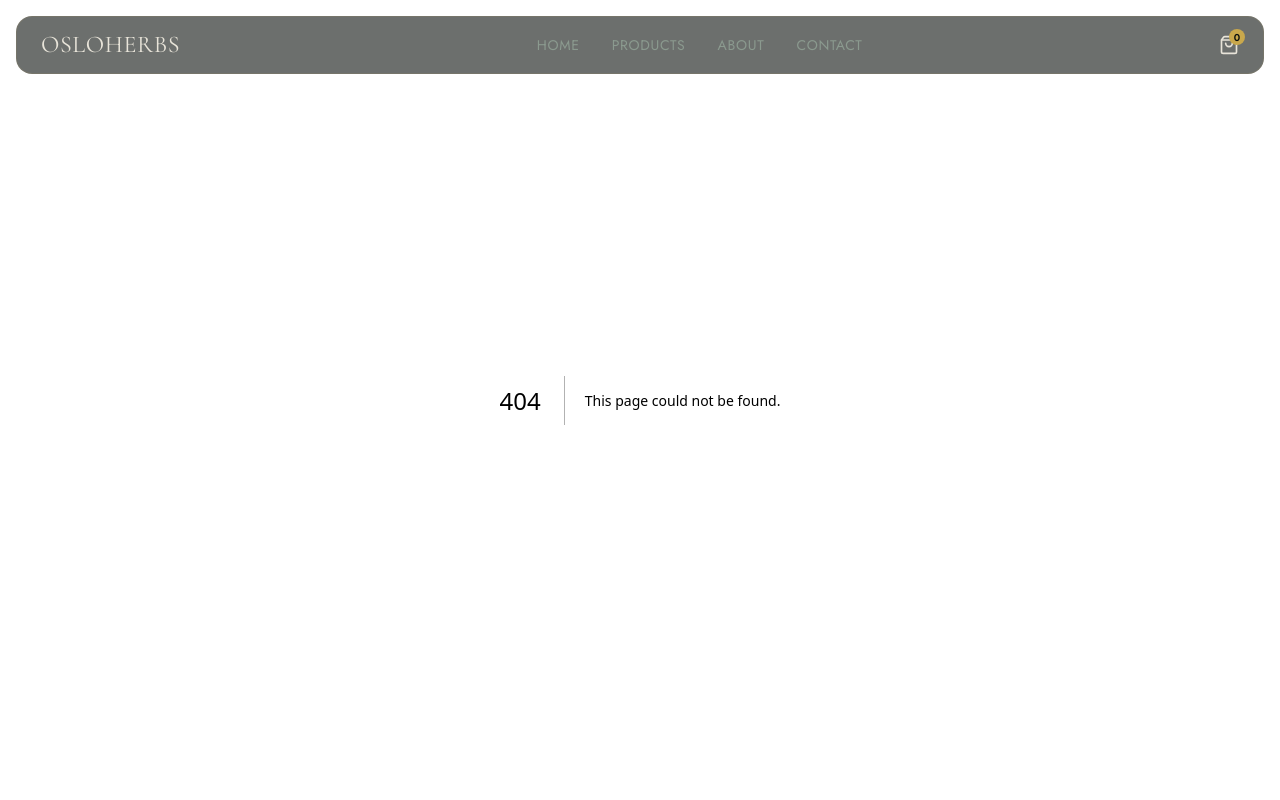
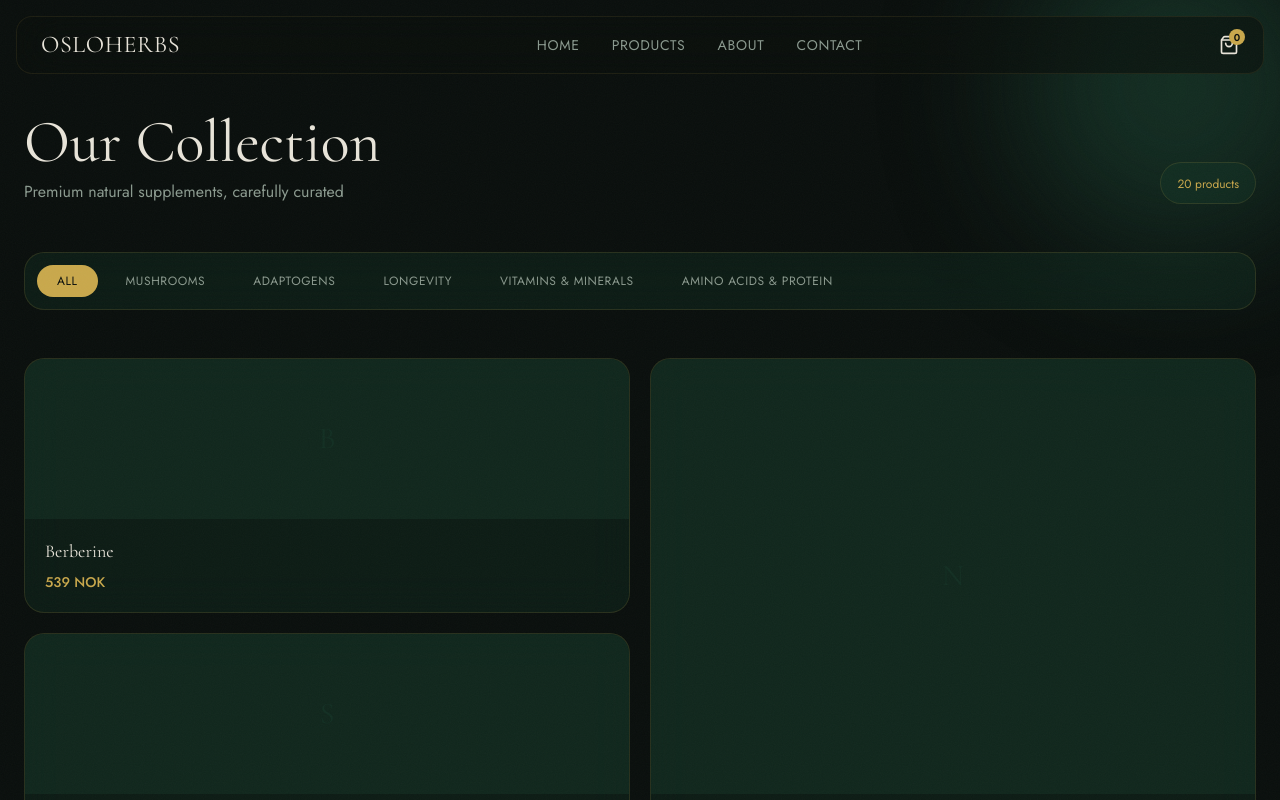
Before and after one commit to daodiii/herbsoslo, a Next.js app: page /products in a window 1280 px wide. Before the commit this address had no page. Shown: the top 800 px of the page. Built offline with nearby package versions, Linux system fonts and the light colour scheme.

Commit message:
feat: add products page with bento grid and category filtering
Co-Authored-By: Claude Opus 4.6 <noreply@anthropic.com>

```diff
--- /dev/null
+++ b/src/app/products/page.tsx
@@ -0,0 +1,73 @@
+"use client";
+
+import { useState } from "react";
+import { products, type Category } from "@/data/products";
+import { FilterBar } from "@/components/products/FilterBar";
+import { ProductGrid } from "@/components/products/ProductGrid";
+import { GrainOverlay } from "@/components/GrainOverlay";
+import { OrganicBlobs } from "@/components/OrganicBlobs";
+import { ScrollReveal } from "@/components/ScrollReveal";
+
+export default function ProductsPage() {
+  const [activeCategory, setActiveCategory] = useState<Category | "All">("All");
+
+  const filtered =
+    activeCategory === "All"
+      ? products
+      : products.filter((p) => p.category === activeCategory);
+
+  const sorted = [...filtered].sort((a, b) => {
+    if (a.soldOut !== b.soldOut) return a.soldOut ? 1 : -1;
+    if (a.featured !== b.featured) return a.featured ? -1 : 1;
+    return 0;
+  });
+
+  return (
+    <main className="relative min-h-screen">
+      <OrganicBlobs
+        blobs={[
+          {
+            color: "bg-[#1B4332]",
+            size: "w-[300px] h-[300px]",
+            position: "-top-20 -right-20",
+            animation: "animate-drift-slow",
+          },
+          {
+            color: "bg-[rgba(201,168,76,0.06)]",
+            size: "w-[250px] h-[250px]",
+            position: "bottom-40 -left-20",
+            animation: "animate-drift",
+          },
+        ]}
+      />
+
+      <div className="relative z-10 max-w-7xl mx-auto px-6 pt-28 pb-20">
+        <ScrollReveal className="mb-8">
+          <div className="flex flex-col sm:flex-row sm:items-end sm:justify-between gap-4">
+            <div>
+              <h1 className="font-heading text-4xl md:text-5xl lg:text-6xl text-foreground">
+                Our Collection
+              </h1>
+              <p className="font-body text-muted mt-2">
+                Premium natural supplements, carefully curated
+              </p>
+            </div>
+            <div className="glass rounded-full px-4 py-2 self-start sm:self-auto">
+              <span className="font-body text-xs text-accent-gold">
+                {filtered.length} product{filtered.length !== 1 ? "s" : ""}
+              </span>
+            </div>
+          </div>
+        </ScrollReveal>
+
+        <FilterBar active={activeCategory} onChange={setActiveCategory} />
+
+        <div className="mt-8">
+          <ProductGrid products={sorted} />
+        </div>
+      </div>
+
+      <GrainOverlay />
+    </main>
+  );
+}
```
